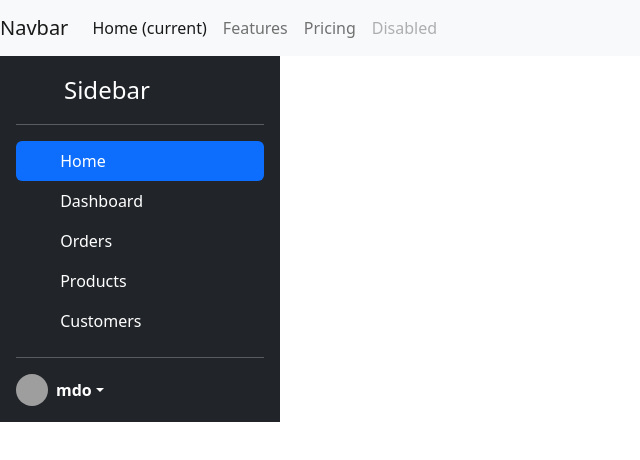
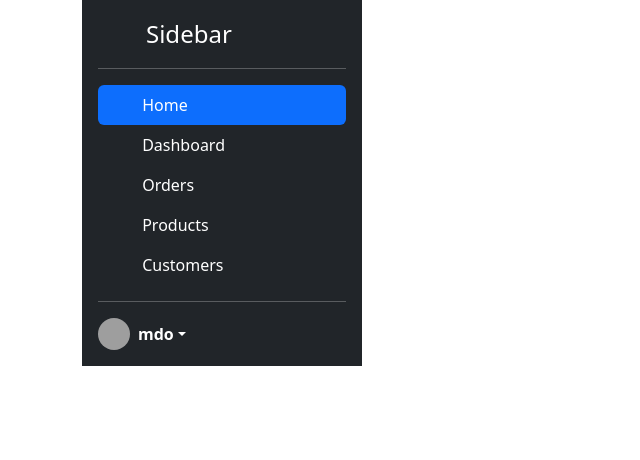
Before and after one commit to Wanderboy007/GatiKi.io, a website: page index/index.html in a window 1280 px wide. Shown: the whole page, without its empty margins (0-640 px from the left). Drawn offline with nearby package versions, Linux system fonts and the light colour scheme; grey boxes are pictures that could not be loaded.

Commit message:
navbar container

```diff
--- a/index/index.css
+++ b/index/index.css
@@ -1,3 +1,9 @@
 h1 {
     font-size: large;
 }
+
+.container {
+    width: 100vh;
+    display: block;
+    margin: auto;
+}
--- a/index/index.html
+++ b/index/index.html
@@ -14,7 +14,7 @@
 
 <body>
 
-    <nav class="navbar navbar-expand-lg navbar-light bg-light">
+    <!-- <nav class="navbar navbar-expand-lg navbar-light bg-light">
         <a class="navbar-brand" href="#">Navbar</a>
         <button class="navbar-toggler" type="button" data-toggle="collapse" data-target="#navbarNavAltMarkup" aria-controls="navbarNavAltMarkup" aria-expanded="false" aria-label="Toggle navigation">
           <span class="navbar-toggler-icon"></span>
@@ -27,9 +27,10 @@
             <a class="nav-item nav-link disabled" href="#" tabindex="-1" aria-disabled="true">Disabled</a>
           </div>
         </div>
-      </nav>
+      </nav> -->
 
 
+    <div class="container">
     <div class="d-flex flex-column flex-shrink-0 p-3 text-white bg-dark" style="width: 280px;">
         <a href="/" class="d-flex align-items-center mb-3 mb-md-0 me-md-auto text-white text-decoration-none">
             <svg class="bi me-2" width="40" height="32">
@@ -98,6 +99,13 @@
             </ul>
         </div>
     </div>
+    <div>
+
+    </div>
+</div>
+
+
+
 
     <!-- JavaScript Bundle with Popper -->
     <script src="https://cdn.jsdelivr.net/npm/bootstrap@5.2.0-beta1/dist/js/bootstrap.bundle.min.js"
```
